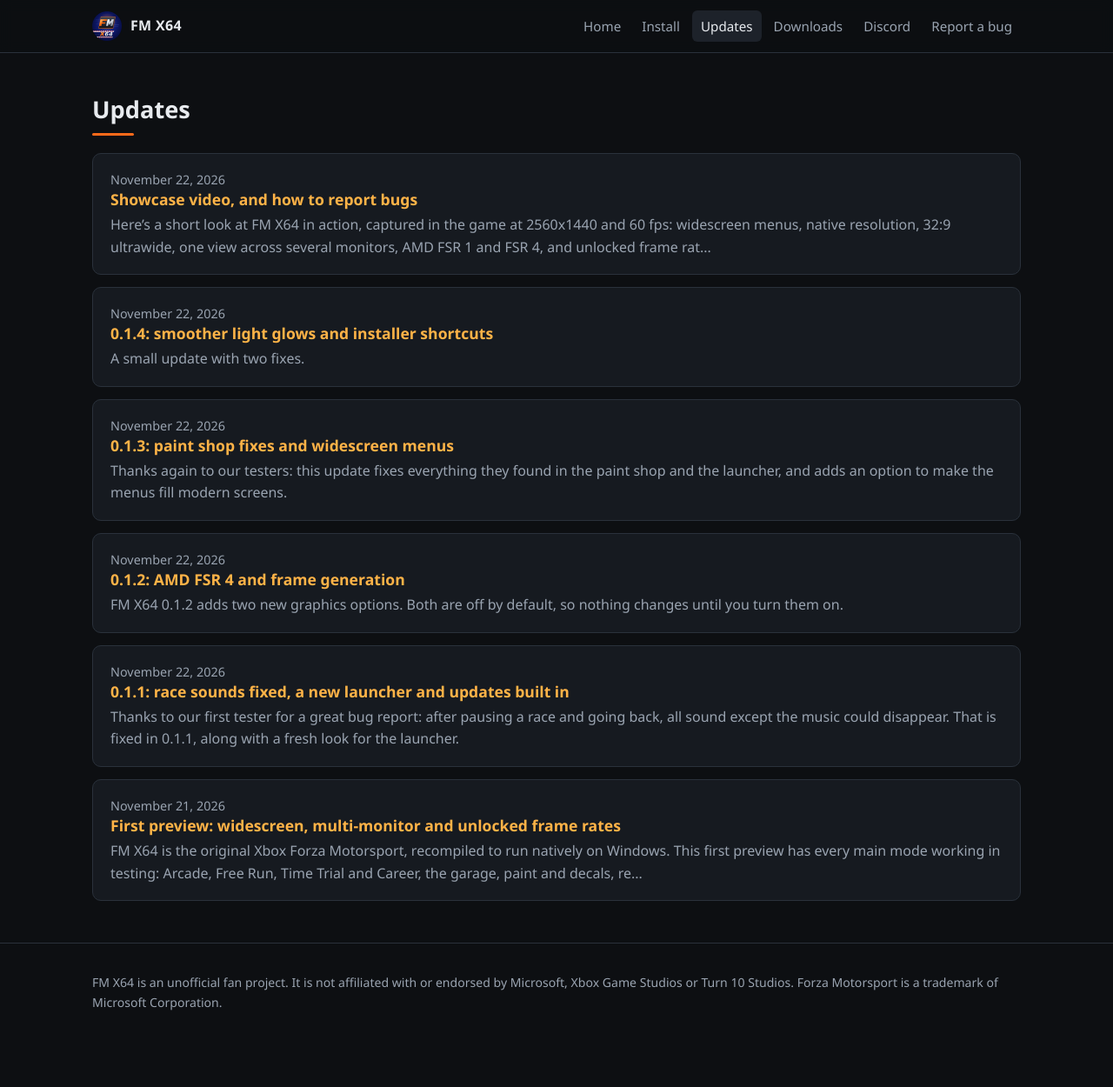
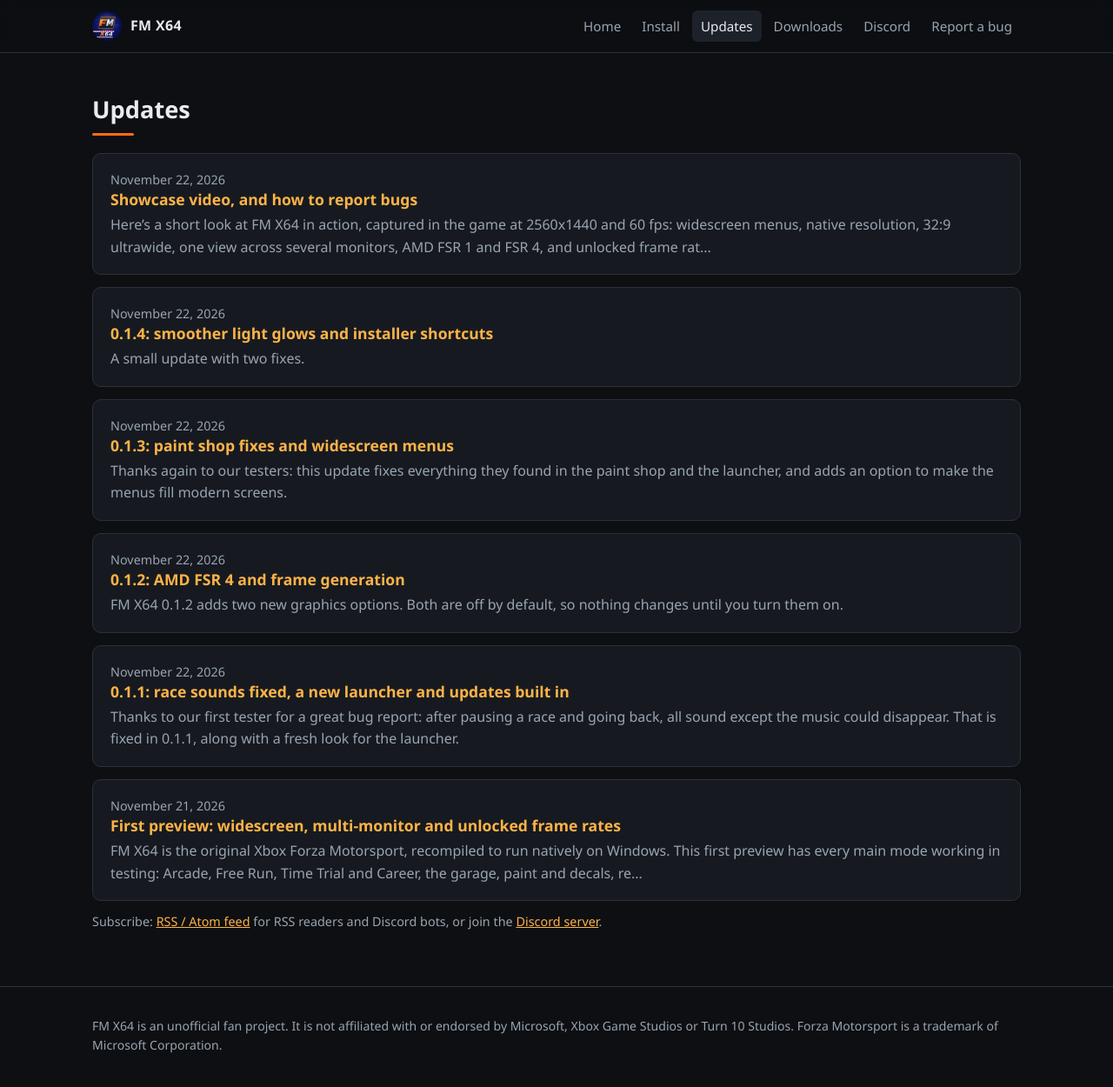
Before and after one commit to warshack4874/fmx64, a Jekyll site: the page built from updates.html, in a window 1280 px wide and 1260 px high. Shown: the top 1250 px of the window at 87% size. Built offline with Jekyll 4.4.1, drawn with Linux system fonts in a browser that asks for light colours.

Commit message:
Add Atom feed of update posts (jekyll-feed) for RSS readers and Discord bots
Co-Authored-By: Claude Opus 5.5 <noreply@anthropic.com>

```diff
--- a/_config.yml
+++ b/_config.yml
@@ -9,3 +9,10 @@ permalink: /updates/:year/:month/:day/:title.html
 exclude:
   - README.md
   - HOW_TO_POST.md
+
+# Atom feed of the update posts at /fmx64/feed.xml (for RSS readers and Discord bots such as MonitoRSS).
+plugins:
+  - jekyll-feed
+feed:
+  path: feed.xml
+author: FM X64
--- a/_layouts/post.html
+++ b/_layouts/post.html
@@ -9,6 +9,7 @@
 {% if page.image %}<meta property="og:image" content="{{ site.url }}{{ site.baseurl }}/{{ page.image }}">{% endif %}
 <link rel="icon" href="{{ site.baseurl }}/assets/img/icon.png">
 <link rel="stylesheet" href="{{ site.baseurl }}/assets/style.css">
+<link rel="alternate" type="application/atom+xml" title="FM X64 updates" href="{{ site.baseurl }}/feed.xml">
 </head>
 <body>
 
--- a/index.html
+++ b/index.html
@@ -10,6 +10,7 @@
 <meta property="og:image" content="assets/img/race_16x9.jpg">
 <link rel="icon" href="assets/img/icon.png">
 <link rel="stylesheet" href="assets/style.css">
+<link rel="alternate" type="application/atom+xml" title="FM X64 updates" href="feed.xml">
 </head>
 <body>
 
--- a/updates.html
+++ b/updates.html
@@ -10,6 +10,7 @@ title: Updates
 <meta name="description" content="News and changes in FM X64.">
 <link rel="icon" href="assets/img/icon.png">
 <link rel="stylesheet" href="assets/style.css">
+<link rel="alternate" type="application/atom+xml" title="FM X64 updates" href="feed.xml">
 </head>
 <body>
 
@@ -40,6 +41,7 @@ title: Updates
       </div></a></li>
       {% endfor %}
     </ul>
+    <p class="note" style="text-align:left">Subscribe: <a href="feed.xml">RSS / Atom feed</a> for RSS readers and Discord bots, or join the <a href="https://discord.gg/Y23UNZnCue">Discord server</a>.</p>
   </div>
 </section>
 </main>
```
